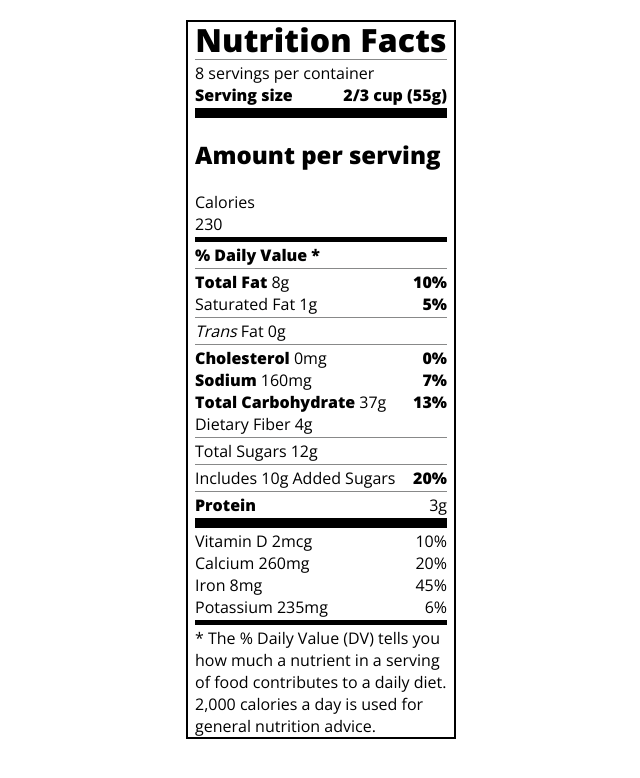
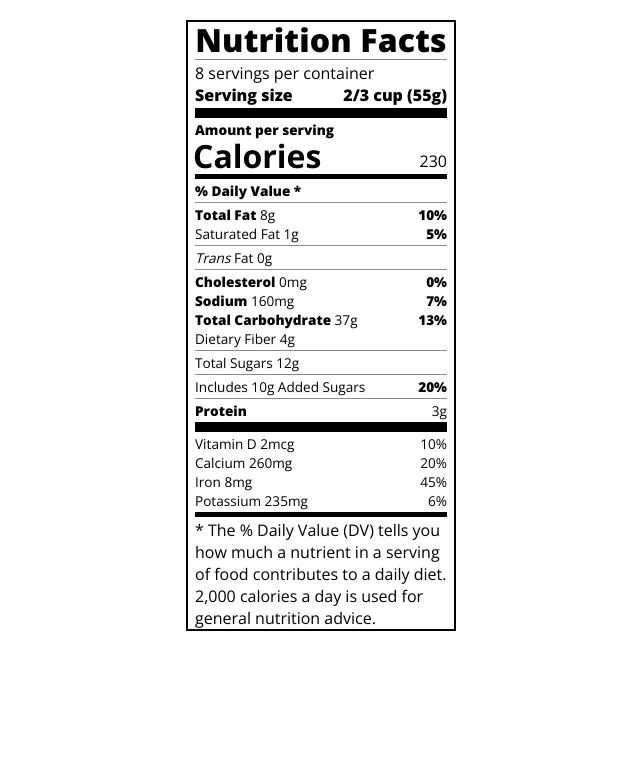
Before and after one commit to MadridistaPL/nutrition-label, a plain HTML site: page index.html in a window 1280 px wide. Shown: the whole page, without its empty margins (319-959 px from the left). Drawn offline with nearby package versions, Linux system fonts and the light colour scheme.

Commit message:
Update style.css

```diff
--- a/css/style.css
+++ b/css/style.css
@@ -50,3 +50,23 @@ p {
 .medium {
   height: 5px;
 }
+
+.small-text {
+  font-size: 0.85rem;
+}
+
+.calories-info {
+  display: flex;
+  justify-content: space-between;
+  align-items: flex-end;
+}
+
+.calories-info h2 {
+  margin: 0;
+}
+
+.left-container p {
+  margin: -5px -2px;
+  font-size: 2em;
+  font-weight: 700;
+}
```
